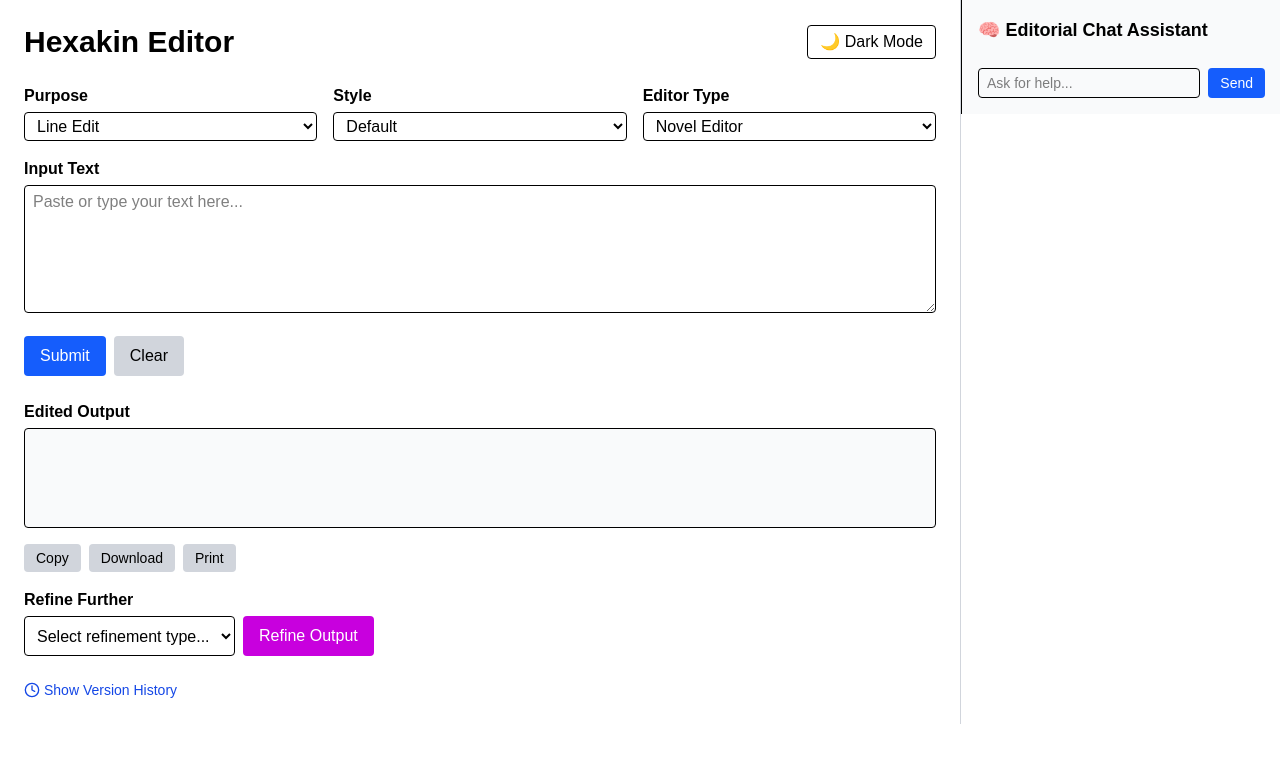
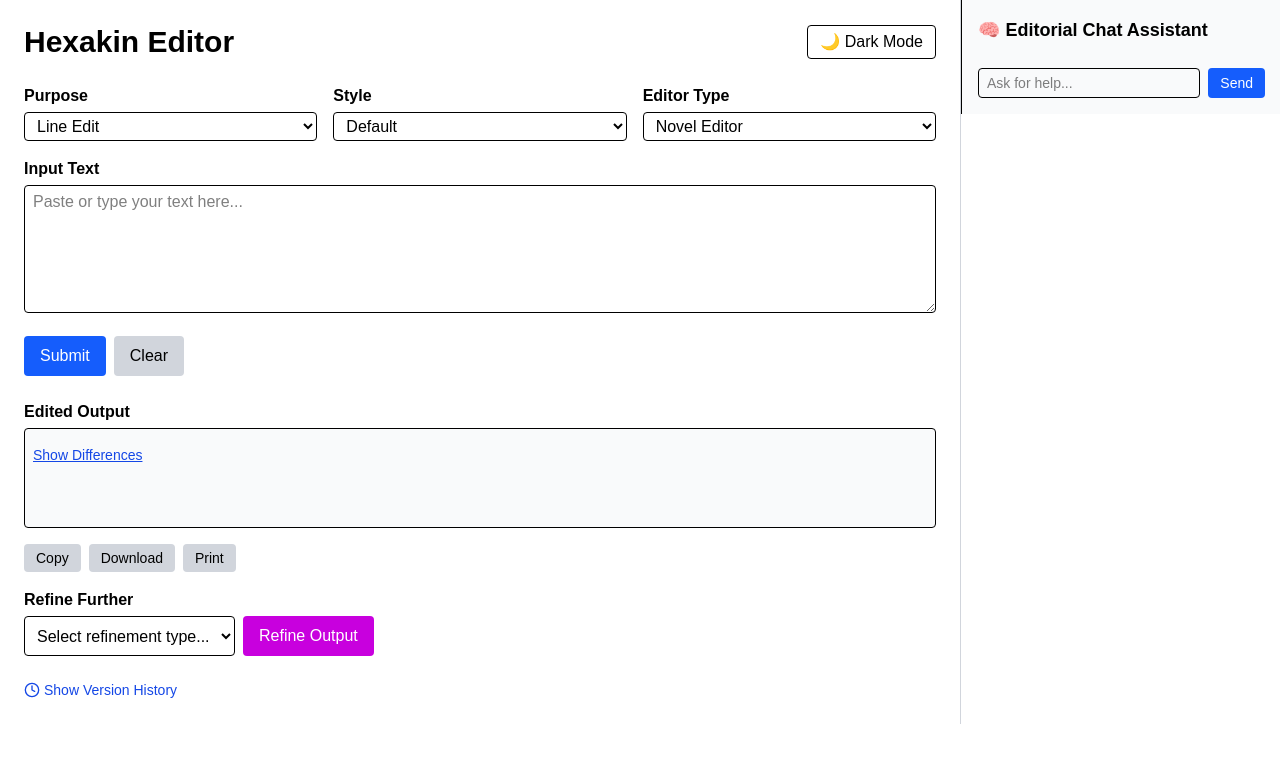
Before and after one commit to Hexakin/hexakin-editor, a Next.js app: page / in a window 1280 px wide. Shown: the top 762 px of the page. Built offline with nearby package versions, Linux system fonts and the light colour scheme.

Commit message:
compare changed view

```diff
--- /dev/null
+++ b/components/DiffView.tsx
@@ -0,0 +1,35 @@
+// components/DiffView.tsx
+import { DiffMatchPatch, diff_match_patch, Diff } from 'diff-match-patch'
+import { useEffect, useState } from 'react'
+
+interface DiffViewProps {
+  original: string
+  edited: string
+}
+
+export default function DiffView({ original, edited }: DiffViewProps) {
+  const [diffHtml, setDiffHtml] = useState<string>('')
+
+  useEffect(() => {
+    const dmp: diff_match_patch = new DiffMatchPatch()
+    const diffs: Diff[] = dmp.diff_main(original, edited)
+    dmp.diff_cleanupSemantic(diffs)
+
+    const html = diffs
+      .map(([type, text]) => {
+        if (type === -1) return `<del class="bg-red-100 text-red-800">${text}</del>`
+        if (type === 1) return `<ins class="bg-green-100 text-green-800">${text}</ins>`
+        return `<span>${text}</span>`
+      })
+      .join('')
+
+    setDiffHtml(html)
+  }, [original, edited])
+
+  return (
+    <div className="border mt-4 p-3 rounded bg-white text-sm prose max-w-none">
+      <h2 className="font-semibold mb-2">Differences</h2>
+      <div dangerouslySetInnerHTML={{ __html: diffHtml }} />
+    </div>
+  )
+}
--- a/package.json
+++ b/package.json
@@ -9,6 +9,7 @@
     "lint": "next lint"
   },
   "dependencies": {
+    "diff-match-patch": "^1.0.5",
     "lucide-react": "^0.525.0",
     "next": "15.4.2",
     "openai": "^5.10.2",
--- a/pages/index.tsx
+++ b/pages/index.tsx
@@ -4,6 +4,7 @@ import VersionHistory from "../components/VersionHistory";
 import ExportButtons from "../components/ExportButtons";
 import { Clock } from "lucide-react";
 import ChatSidebar from "../components/ChatSidebar";
+import DiffView from "../components/DiffView";
 
 const REFINE_OPTIONS = [
   "Make it more vivid",
@@ -36,6 +37,7 @@ export default function Home() {
   const [storedSelection, setStoredSelection] = useState("");
   const [versionHistory, setVersionHistory] = useState<VersionPair[]>([]);
   const [showHistory, setShowHistory] = useState(false);
+  const [showDiff, setShowDiff] = useState(false);
 
   const outputRef = useRef<HTMLDivElement>(null);
 
@@ -227,6 +229,16 @@ export default function Home() {
           className="w-full min-h-[100px] border px-2 py-2 bg-gray-50 rounded whitespace-pre-wrap"
         >
           {loading ? "Editing in progress..." : editedText}
+          <button
+  onClick={() => setShowDiff(!showDiff)}
+  className="mt-2 text-sm text-blue-700 underline"
+>
+  {showDiff ? "Hide Differences" : "Show Differences"}
+</button>
+{showDiff && (
+  <DiffView original={inputText} edited={editedText} />
+)}
+
         </div>
       </div>
 
```
Also changed, not shown: 1 other file (tests, documents, lock files or other folders).
